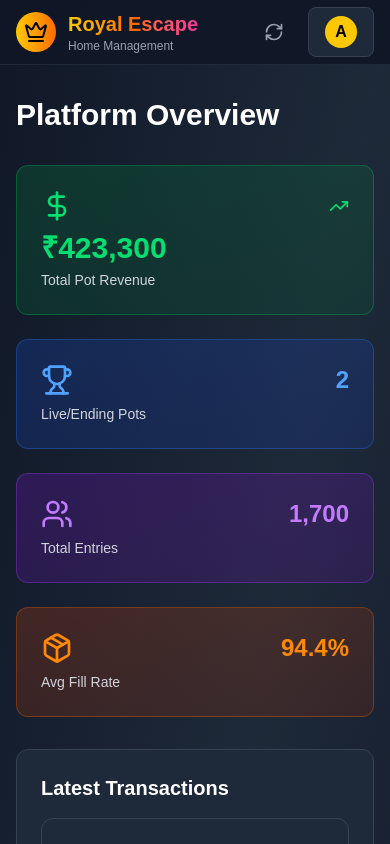
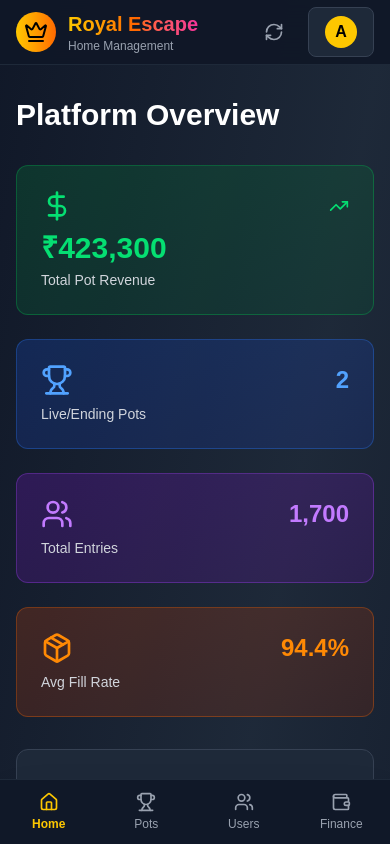
Before and after one commit to royalescape/royal-escape-app, a Next.js app: page /admin in a window 390 px wide. Shown: the top 844 px of the page. Built offline with nearby package versions, Linux system fonts and the light colour scheme.

Commit message:
adding mobile navigation to admin dashboard

```diff
--- a/src/app/admin/page.tsx
+++ b/src/app/admin/page.tsx
@@ -990,6 +990,33 @@ export default function AdminDashboard() {
                 </main>
             </div>
 
+            {/* --- NEW MOBILE NAVIGATION FOOTER --- */}
+            <nav className="fixed bottom-0 left-0 right-0 z-40 lg:hidden bg-gray-900 border-t border-gray-800 shadow-2xl">
+                <div className="flex justify-around items-center h-16">
+                    {/* Replicate Sidebar items here for a mobile bottom bar */}
+                    {/* You can map over the same navItems array from the Sidebar component */}
+                    {[
+                        { view: 'home', icon: Home, label: 'Home' },
+                        { view: 'pots', icon: Trophy, label: 'Pots' },
+                        { view: 'users', icon: Users, label: 'Users' },
+                        { view: 'finance', icon: Wallet, label: 'Finance' },
+                    ].map(item => (
+                        <button
+                            key={item.view}
+                            onClick={() => setCurrentView(item.view as DashboardView)}
+                            className={`flex flex-col items-center justify-center p-2 w-1/4 transition-colors ${currentView === item.view
+                                ? 'text-yellow-400 font-bold'
+                                : 'text-gray-400 hover:text-white'
+                                }`}
+                        >
+                            <item.icon className="w-5 h-5" />
+                            <span className="text-xs mt-1">{item.label}</span>
+                        </button>
+                    ))}
+                    {/* Note: This example uses a subset of tabs for space */}
+                </div>
+            </nav>
+
             {/* Pot Form Modal */}
             <PotFormModal
                 isOpen={isPotFormOpen}
```
